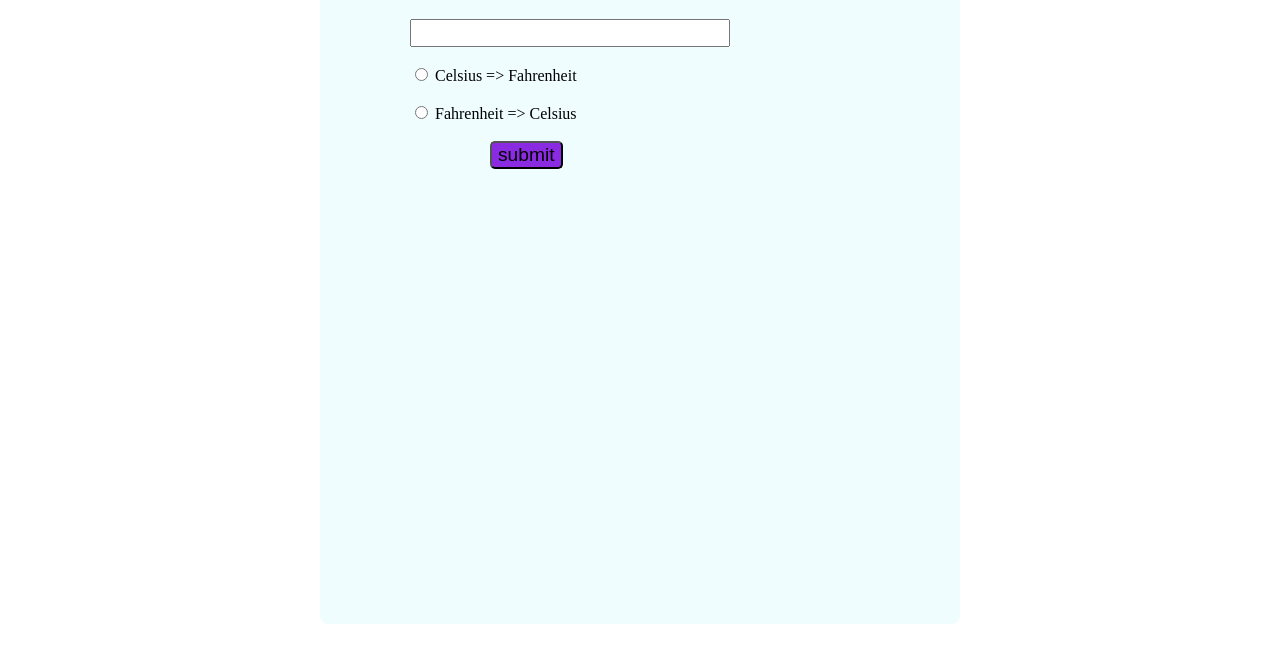
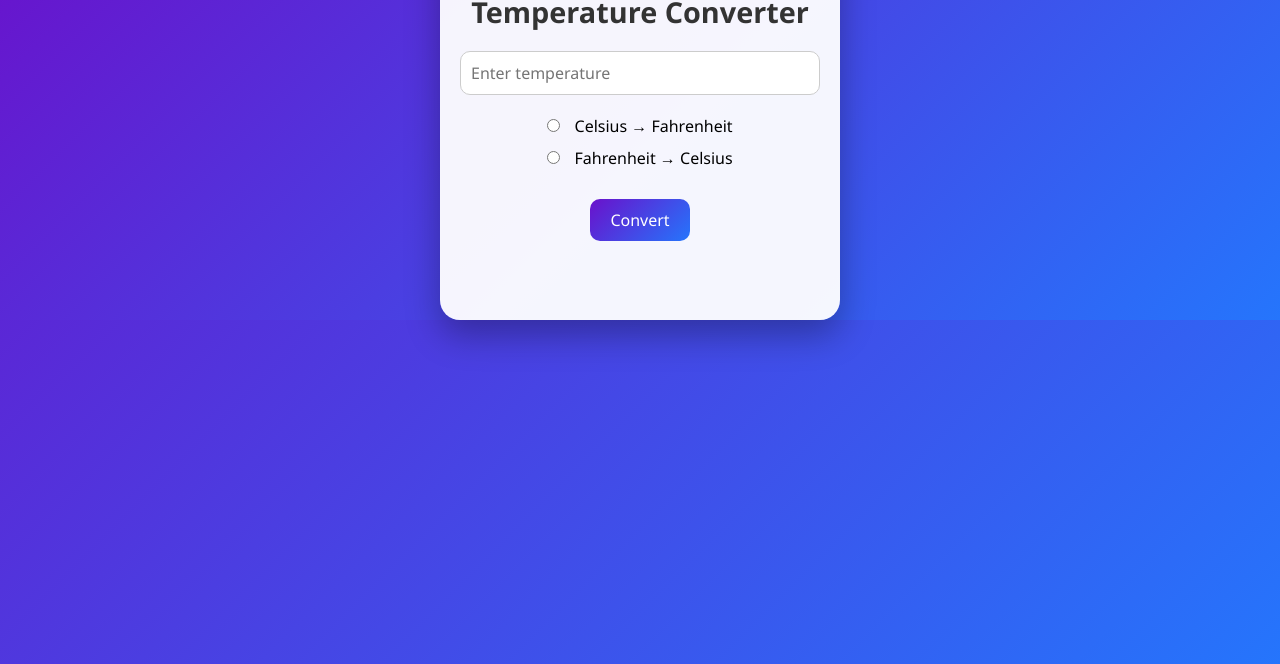
Before and after one commit to yeob9912/Temperature-conversion, a plain HTML site: page temprature-conversion/index.html in a window 1280 px wide. Shown: the part 136-800 px from the top of the page. Drawn offline with Linux system fonts and the light colour scheme.

Commit message:
Update README and HTML before deployment

```diff
--- a/temprature-conversion/index.html
+++ b/temprature-conversion/index.html
@@ -1,70 +1,169 @@
+<!DOCTYPE html>
 <html lang="en">
 <head>
 <meta charset="UTF-8">
 <meta name="viewport" content="width=device-width, initial-scale=1.0">
-    <title>Temprature-conversion</title>
-</head>
+<title>Temperature Conversion</title>
 <style>
-    body{
-        justify-content: center;
-        align-items: center;
-        display: flex;
-    }
-    .continare{
-        border: solid 2px rgb(255, 255, 255);
-        background-color: rgb(240, 253, 255) ;
-        width: 80vh;
-        height: 90vh;
-        border-radius: 10px;
-    }
-    #form{
-        justify-content: center;
-        align-items: center;
-        padding: 50px;
-        padding-left: 90px;
-        padding-top: 40px;
-        font-size: 1em;
+  /* ===== RESET ===== */
+  * {
+    margin:0;
+    padding:0;
+    box-sizing:border-box;
+    font-family:'Segoe UI', sans-serif;
   }
 
+  html, body {
+    width:100%;
+    min-height:100%;
+    background: linear-gradient(135deg,#6a11cb,#2575fc);
+    transition: background 0.5s ease;
+  }
+
+
+
+  /* ===== CENTERED CONTAINER ===== */
+  .container {
+    max-width: 400px;
+    width: 90%;
+    margin: 50px auto; /* auto center horizontally */
+    background: rgba(255,255,255,0.95);
+    border-radius: 20px;
+    padding: 30px 20px;
+    box-shadow: 0 15px 35px rgba(0,0,0,0.3);
+    transition: background 0.5s ease, color 0.5s ease;
+  }
+
+  body.dark .container { background: rgba(30,30,30,0.9); color:#fff; }
+
+  h2 {
+    text-align: center;
+    margin-bottom: 20px;
+    font-size: 1.8em;
+    color: #333;
+  }
+
+  body.dark h2 { color:#fff; }
+
+  /* ===== INPUT ===== */
+  input[type="text"] {
+    width: 100%;
+    padding: 10px;
+    border-radius: 10px;
+    border:1px solid #ccc;
+    font-size:1rem;
+    margin-bottom:20px;
+    outline:none;
+    transition:border 0.3s ease;
+  }
+  input[type="text"]:focus { border-color:#6a11cb; }
+
+  /* ===== RADIO ===== */
+  .radio-group { margin-bottom:20px; }
+  .radio-group label { display:block; margin-bottom:10px; font-size:1rem; cursor:pointer; }
+  input[type="radio"] { margin-right:10px; accent-color:#6a11cb; cursor:pointer; }
+
+  /* ===== BUTTON ===== */
+  #submit {
+    padding:10px 20px;
+    font-size:1rem;
+    border:none;
+    border-radius:10px;
+    cursor:pointer;
+    background: linear-gradient(135deg,#6a11cb,#2575fc);
+    color:#fff;
+    transition: transform 0.2s ease, background 0.3s ease;
+  }
+  #submit:hover { transform: scale(1.05); background: linear-gradient(135deg,#2575fc,#6a11cb); }
+
+  /* ===== RESULT ===== */
+  #result { margin-top:20px; font-size:1.2rem; font-weight:bold; min-height:1.5em; text-align:center; }
+
+  /* ===== THEME TOGGLE ===== */
+  .theme-toggle { margin-bottom:20px; text-align:right; }
+  .theme-toggle button {
+    padding:5px 10px;
+    border-radius:20px;
+    border:none;
+    cursor:pointer;
+    background:#6a11cb;
+    color:#fff;
+    transition: background 0.3s ease;
+  }
+  .theme-toggle button:hover { background:#2575fc; }
+
+  /* ===== RESPONSIVE ===== */
+  @media(max-width:480px) {
+    input[type="text"] { width: 100%; }
+    #submit { width: 100%; }
+  }
+  .selection_group{
+    display: flex;
+    justify-content: center;
+  }
+  .output{
+    display: flex;
+    justify-content: center;
+  }
 </style>
-<body>
-    <div class="continare">
-        <form id="form">
-        <p style="font-size: 1.5em;">Temprature Conversion:</p>
-        <input style="font-size: larger; width: 40vh; " type="text" id="display"><br><br>
-        <input id="toFahrenheit" type="radio"  name="button" >
-        <label for="toFahrenheit">Celsius => Fahrenheit</label><br><br>
-        <input id="toCelsius" type="radio" name="button">
-        <label for="toCelsius">Fahrenheit => Celsius</label><br><br>
-        <input  style="margin-left: 10vh; font-size: larger; background-color: blueviolet; border-radius: 5px;" type="Submit" value="submit" id="submit">
-        <p id="result" style="margin-left: 40px; font-size: larger;"></p>
-        </form>
+</head>
+<body class="light">
+  <div class="container">
+    <div class="theme-toggle">
+      <button id="toggleTheme">🌙 Dark Mode</button>
     </div>
+    <h2>Temperature Converter</h2>
+    <input type="text" id="display" placeholder="Enter temperature">
+    <div class="selection_group">
+        <div class="radio-group">
+      <label><input type="radio" name="conversion" id="toFahrenheit"> Celsius → Fahrenheit</label>
+      <label><input type="radio" name="conversion" id="toCelsius"> Fahrenheit → Celsius</label>
+    </div>
+    </div>
+    <div class="output">
+        <div>
+            <input type="submit" value="Convert" id="submit">
+        </div>
+    </div>
+     <p id="result"></p>
+  </div>
+
   <script>
-     let display=document.getElementById("display");
-     let toFahrenheit=document.getElementById("toFahrenheit");
-     let toCelsius=document.getElementById("toCelsius");
-     let submit=document.getElementById("submit");
-     let result=document.getElementById("result");
-     let temp;
-     submit.onclick=function(event){
+    const display = document.getElementById("display");
+    const toFahrenheit = document.getElementById("toFahrenheit");
+    const toCelsius = document.getElementById("toCelsius");
+    const submit = document.getElementById("submit");
+    const result = document.getElementById("result");
+    const toggleTheme = document.getElementById("toggleTheme");
+    const body = document.body;
+
+    submit.onclick = function(event){
       event.preventDefault();
-        let temp =Number(display.value);
+      const temp = Number(display.value);
       if (isNaN(temp)) {
-        result.textContent = "Enter a valid number";
+        result.textContent = "Enter a valid number!";
         return;
       }
       if(toFahrenheit.checked){
-         result.textContent=((temp*9/5) +32 ).toFixed(2)  + " °F" ;
-        }
-        else if(toCelsius.checked){
-            result.textContent=((temp- 32) * (5/9)).toFixed(2) + " °C";
-        }
-        else{
-            result.textContent='please select conversion ';
+        result.textContent = ((temp*9/5)+32).toFixed(2) + " °F";
+      } else if(toCelsius.checked){
+        result.textContent = ((temp-32)*(5/9)).toFixed(2) + " °C";
+      } else {
+        result.textContent = "Please select a conversion type!";
       }
     }
 
+    toggleTheme.onclick = function(){
+      if(body.classList.contains("light")){
+        body.classList.remove("light");
+        body.classList.add("dark");
+        toggleTheme.textContent = "☀️ Light Mode";
+      } else {
+        body.classList.remove("dark");
+        body.classList.add("light");
+        toggleTheme.textContent = "🌙 Dark Mode";
+      }
+    }
   </script>
 </body>
 </html>
```
Also changed, not shown: 1 other file. Lines whose indentation alone changed are shown as unchanged.
